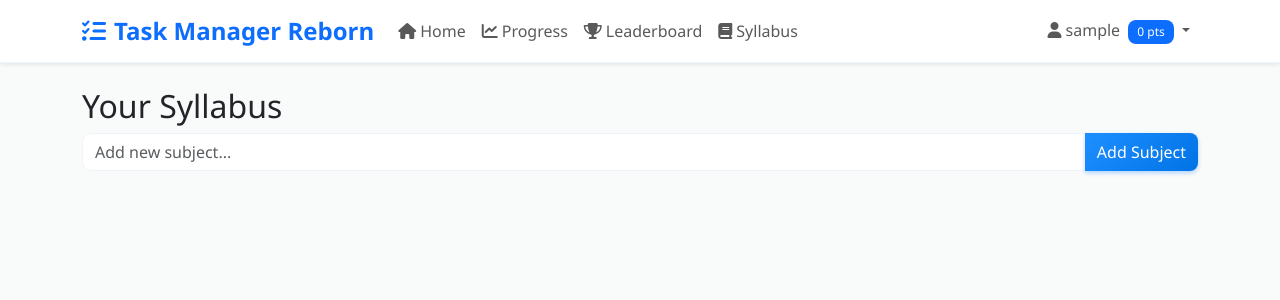
After one commit to shuuuu87/TaskMasterPro2, a Flask app: page /syllabus/ in a window 1280 px wide. The commit adds this page. Shown: the top 300 px of the page. Run offline with Flask 3, Linux system fonts and the light colour scheme; the visitor is signed in with stand-in values (Sample User, id 1); data comes from the database, SQL or seed files in the repository; data that the repository does not hold is empty.

Commit message:
Updated files

```diff
--- a/app.py
+++ b/app.py
@@ -59,6 +59,7 @@ def load_user(user_id):
 from routes.auth import auth_bp
 from routes.home import home_bp
 from routes.progress import progress_bp
+from routes.syllabus import syllabus_bp
 from routes.leaderboard import leaderboard_bp
 from dotenv import load_dotenv
 load_dotenv()
@@ -67,6 +68,7 @@ app.register_blueprint(auth_bp)
 app.register_blueprint(home_bp)
 app.register_blueprint(progress_bp)
 app.register_blueprint(leaderboard_bp)
+app.register_blueprint(syllabus_bp)
 
 with app.app_context():
     # Import models to ensure tables are created
--- /dev/null
+++ b/routes/syllabus.py
@@ -0,0 +1,58 @@
+from flask import Blueprint, render_template, request, redirect, url_for, abort
+from flask_login import login_required, current_user
+from models import db, Subject, Chapter, Topic
+
+syllabus_bp = Blueprint('syllabus', __name__, url_prefix='/syllabus')
+
+@syllabus_bp.route('/')
+@login_required
+def dashboard():
+    subjects = Subject.query.filter_by(user_id=current_user.id).all()
+    return render_template('syllabus/dashboard.html', subjects=subjects)
+
+@syllabus_bp.route('/subject/<int:subject_id>')
+@login_required
+def subject_detail(subject_id):
+    subject = Subject.query.get_or_404(subject_id)
+    if subject.user_id != current_user.id:
+        abort(403)
+    return render_template('syllabus/subject.html', subject=subject)
+
+@syllabus_bp.route('/add_subject', methods=['POST'])
+@login_required
+def add_subject():
+    name = request.form.get('name')
+    if name:
+        db.session.add(Subject(name=name, user_id=current_user.id))
+        db.session.commit()
+    return redirect(url_for('syllabus.dashboard'))
+
+@syllabus_bp.route('/subject/<int:subject_id>/add_chapter', methods=['POST'])
+@login_required
+def add_chapter(subject_id):
+    title = request.form.get('title')
+    if title:
+        db.session.add(Chapter(title=title, subject_id=subject_id))
+        db.session.commit()
+    return redirect(url_for('syllabus.subject_detail', subject_id=subject_id))
+
+@syllabus_bp.route('/chapter/<int:chapter_id>/add_topic', methods=['POST'])
+@login_required
+def add_topic(chapter_id):
+    name = request.form.get('name')
+    if name:
+        db.session.add(Topic(name=name, chapter_id=chapter_id))
+        db.session.commit()
+    chapter = Chapter.query.get_or_404(chapter_id)
+    return redirect(url_for('syllabus.subject_detail', subject_id=chapter.subject_id))
+
+@syllabus_bp.route('/topic/<int:topic_id>/toggle', methods=['POST'])
+@login_required
+def toggle_topic(topic_id):
+    topic = Topic.query.get_or_404(topic_id)
+    chapter = topic.chapter
+    if chapter.subject.user_id != current_user.id:
+        abort(403)
+    topic.completed = not topic.completed
+    db.session.commit()
+    return redirect(url_for('syllabus.subject_detail', subject_id=chapter.subject_id))
--- a/templates/base.html
+++ b/templates/base.html
@@ -44,6 +44,11 @@
                             <i class="fas fa-trophy me-1"></i>Leaderboard
                         </a>
                     </li>
+                    <li class="nav-item">
+                        <a class="nav-link" href="{{ url_for('syllabus.dashboard') }}">
+                            <i class="fas fa-book me-1"></i>Syllabus
+                        </a>
+                    </li>
                     {% endif %}
                 </ul>
 
@@ -87,7 +92,7 @@
         {% endwith %}
     </div>
 
-        <!-- Notification Sound Script -->
+    <!-- Notification Sound Script -->
     <script>
         function playNotificationSound() {
             const audio = new Audio('/static/sounds/notification.mp3');
--- /dev/null
+++ b/templates/syllabus/dashboard.html
@@ -0,0 +1,25 @@
+{% extends "base.html" %}
+{% block content %}
+<h2>Your Syllabus</h2>
+<form method="post" action="{{ url_for('syllabus.add_subject') }}" class="mb-3">
+    <div class="input-group">
+        <input type="text" name="name" class="form-control" placeholder="Add new subject..." required>
+        <button class="btn btn-primary" type="submit">Add Subject</button>
+    </div>
+</form>
+<div class="row">
+  {% for subject in subjects %}
+    <div class="col-md-4">
+      <div class="card mb-3">
+        <div class="card-body">
+          <h5>{{ subject.name }}</h5>
+          <div class="progress mb-2">
+            <div class="progress-bar" role="progressbar" style="width: {{ subject.progress() }}%;" aria-valuenow="{{ subject.progress() }}" aria-valuemin="0" aria-valuemax="100">{{ subject.progress() }}%</div>
+          </div>
+          <a href="{{ url_for('syllabus.subject_detail', subject_id=subject.id) }}" class="btn btn-outline-primary btn-sm">Open</a>
+        </div>
+      </div>
+    </div>
+  {% endfor %}
+</div>
+{% endblock %}
```
Also changed, not shown: models.py (+30 -0 lines), templates/syllabus/subject.html (added, +37 -0 lines).
